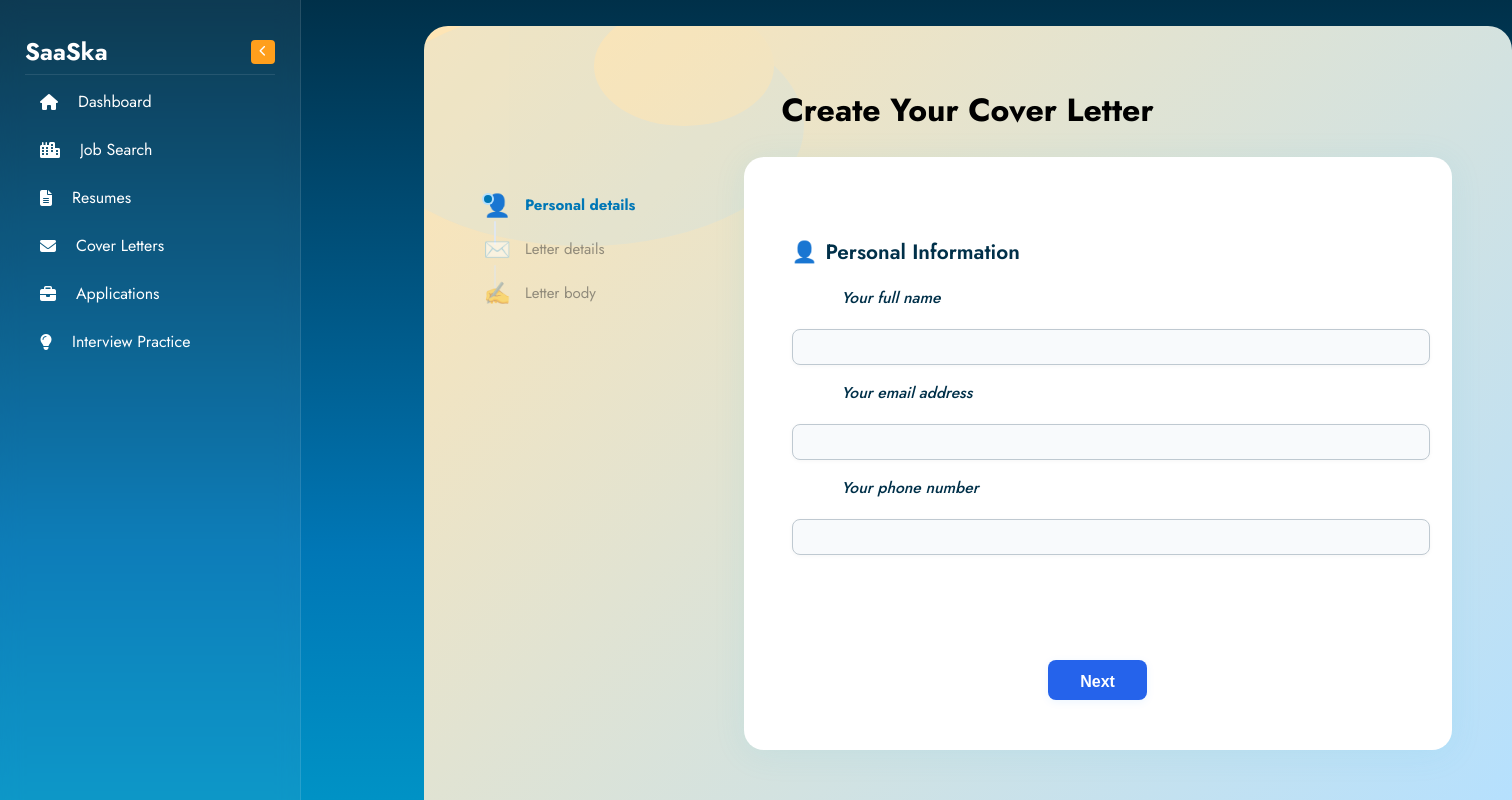
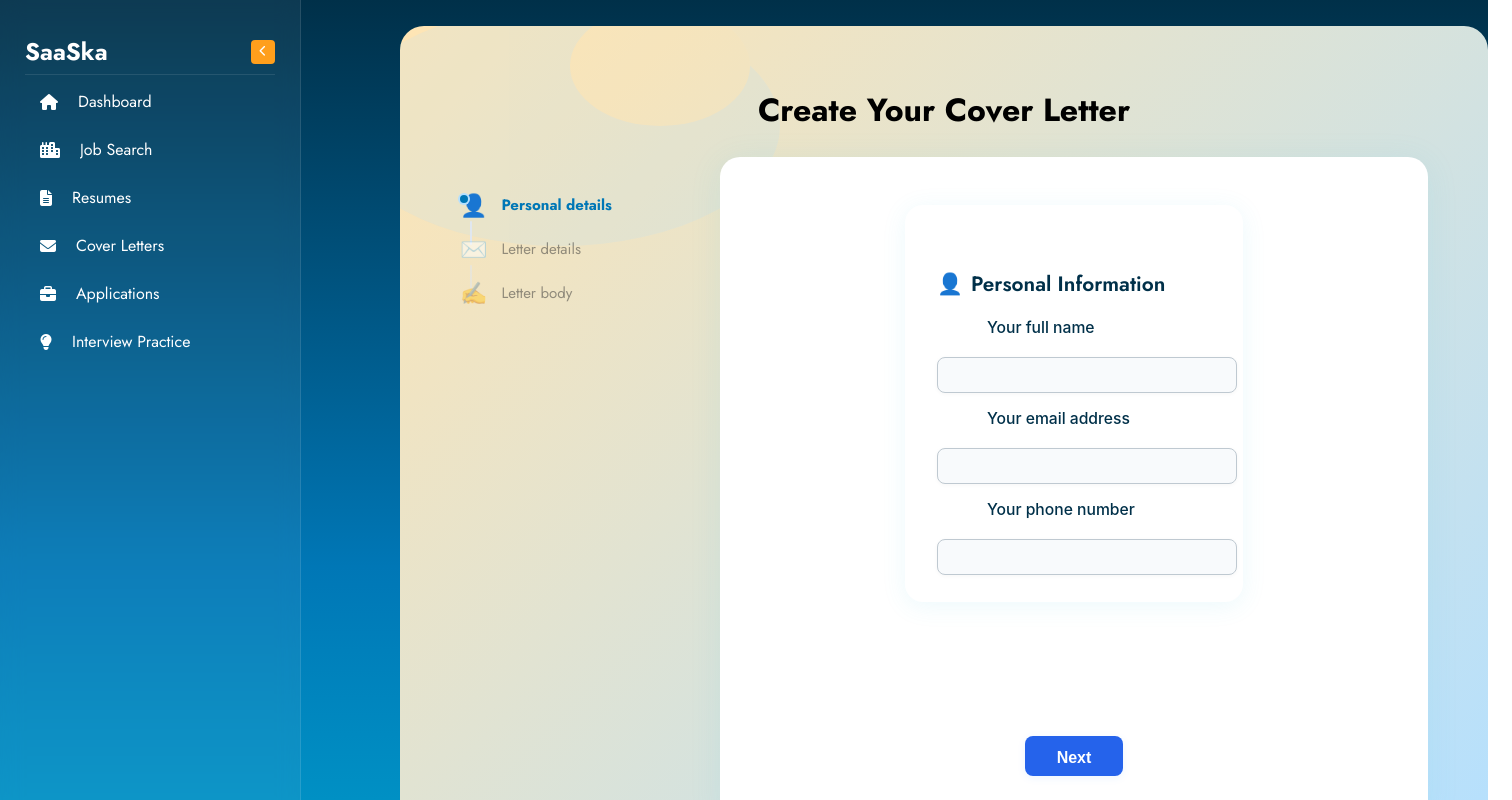
Before and after one commit to lifelongjstring/Saaska, a React (Create React App) app: page /cover-letter-maker-page in a window 1280 px wide. Shown: the top 800 px of the page, 1512 px wide, since content can reach past the window. Built offline with nearby package versions, Linux system fonts and the light colour scheme.

Commit message:
Ensure all form fields and labels use normal (non-italic) font style and consistent font family

```diff
--- a/src/components/CLLetterDetailsForm.jsx
+++ b/src/components/CLLetterDetailsForm.jsx
@@ -2,14 +2,16 @@ import React from "react";
 
 export default function CLLetterDetailsForm({ form, handleChange }) {
   return (
-    <section className="resume-section-card">
-      <h2 className="resume-section-title"><span role="img" aria-label="envelope">✉️</span> Letter Details</h2>
-      <label className="field-label">Recipient name</label>
-      <input name="recipient" type="text" value={form.recipient} onChange={handleChange} />
-      <label className="field-label">Company name</label>
-      <input name="company" type="text" value={form.company} onChange={handleChange} />
-      <label className="field-label">Job title</label>
-      <input name="jobTitle" type="text" value={form.jobTitle} onChange={handleChange} />
-    </section>
+    <div style={{ background: '#fff', borderRadius: 18, boxShadow: '0 4px 24px rgba(70,196,224,0.10)', padding: '32px 32px 24px 32px', margin: '0 auto 32px auto', maxWidth: 520 }}>
+      <section>
+        <h2 className="resume-section-title"><span role="img" aria-label="envelope">✉️</span> Letter Details</h2>
+        <label className="field-label" style={{ fontFamily: 'Inter, Arial, sans-serif', fontStyle: 'normal' }}>Recipient name</label>
+        <input name="recipient" type="text" value={form.recipient} onChange={handleChange} style={{ fontFamily: 'Inter, Arial, sans-serif', fontStyle: 'normal' }} />
+        <label className="field-label" style={{ fontFamily: 'Inter, Arial, sans-serif', fontStyle: 'normal' }}>Company name</label>
+        <input name="company" type="text" value={form.company} onChange={handleChange} style={{ fontFamily: 'Inter, Arial, sans-serif', fontStyle: 'normal' }} />
+        <label className="field-label" style={{ fontFamily: 'Inter, Arial, sans-serif', fontStyle: 'normal' }}>Job title</label>
+        <input name="jobTitle" type="text" value={form.jobTitle} onChange={handleChange} style={{ fontFamily: 'Inter, Arial, sans-serif', fontStyle: 'normal' }} />
+      </section>
+    </div>
   );
 }
--- a/src/components/CLPersonalInfoForm.jsx
+++ b/src/components/CLPersonalInfoForm.jsx
@@ -2,14 +2,16 @@ import React from "react";
 
 export default function CLPersonalInfoForm({ form, handleChange }) {
   return (
-    <section className="resume-section-card">
-      <h2 className="resume-section-title"><span role="img" aria-label="person">👤</span> Personal Information</h2>
-      <label className="field-label">Your full name</label>
-      <input name="name" type="text" value={form.name} onChange={handleChange} required />
-      <label className="field-label">Your email address</label>
-      <input name="email" type="email" value={form.email} onChange={handleChange} required />
-      <label className="field-label">Your phone number</label>
-      <input name="phone" type="tel" value={form.phone} onChange={handleChange} required />
-    </section>
+    <div style={{ background: '#fff', borderRadius: 18, boxShadow: '0 4px 24px rgba(70,196,224,0.10)', padding: '32px 32px 24px 32px', margin: '0 auto 32px auto', maxWidth: 520 }}>
+      <section>
+        <h2 className="resume-section-title"><span role="img" aria-label="person">👤</span> Personal Information</h2>
+        <label className="field-label" style={{ fontFamily: 'Inter, Arial, sans-serif', fontStyle: 'normal' }}>Your full name</label>
+        <input name="name" type="text" value={form.name} onChange={handleChange} required style={{ fontFamily: 'Inter, Arial, sans-serif', fontStyle: 'normal' }} />
+        <label className="field-label" style={{ fontFamily: 'Inter, Arial, sans-serif', fontStyle: 'normal' }}>Your email address</label>
+        <input name="email" type="email" value={form.email} onChange={handleChange} required style={{ fontFamily: 'Inter, Arial, sans-serif', fontStyle: 'normal' }} />
+        <label className="field-label" style={{ fontFamily: 'Inter, Arial, sans-serif', fontStyle: 'normal' }}>Your phone number</label>
+        <input name="phone" type="tel" value={form.phone} onChange={handleChange} required style={{ fontFamily: 'Inter, Arial, sans-serif', fontStyle: 'normal' }} />
+      </section>
+    </div>
   );
 }
--- a/src/components/EducationForm.jsx
+++ b/src/components/EducationForm.jsx
@@ -2,23 +2,25 @@ import React from "react";
 
 export default function EducationForm({ form, handleChange }) {
   return (
+    <div style={{ background: '#fff', borderRadius: 18, boxShadow: '0 4px 24px rgba(70,196,224,0.10)', padding: '32px 32px 24px 32px', margin: '0 auto 32px auto', maxWidth: 520 }}>
       <section>
         <h2 style={{ fontSize: '1.5rem', fontWeight: 800, marginBottom: 8 }}>Education</h2>
         <div style={{ color: '#555', fontSize: '1.08rem', marginBottom: 24 }}>
           Include your most recent school and degree. This gives recruiters insight into your academic background.
         </div>
-      <div style={{ display: 'flex', gap: 16, marginBottom: 18 }}>
-        <div style={{ flex: 1 }}>
-          <label className="field-label">School or university name</label>
-          <input name="school" type="text" value={form.school} onChange={handleChange} style={{ width: '100%' }} />
+        <div style={{ display: 'flex', gap: 64, marginBottom: 18, justifyContent: 'center' }}>
+          <div style={{ minWidth: 300, display: 'flex', flexDirection: 'column', alignItems: 'center' }}>
+            <label className="field-label" style={{ textAlign: 'center', width: '100%', fontFamily: 'Inter, Arial, sans-serif', fontStyle: 'normal' }}>School or university name</label>
+            <input name="school" type="text" value={form.school} onChange={handleChange} style={{ width: 260, fontFamily: 'Inter, Arial, sans-serif', fontStyle: 'normal' }} />
           </div>
-        <div style={{ flex: 1 }}>
-          <label className="field-label">Degree or qualification</label>
-          <input name="degree" type="text" value={form.degree} onChange={handleChange} style={{ width: '100%' }} />
+          <div style={{ minWidth: 300, display: 'flex', flexDirection: 'column', alignItems: 'center' }}>
+            <label className="field-label" style={{ textAlign: 'center', width: '100%', fontFamily: 'Inter, Arial, sans-serif', fontStyle: 'normal' }}>Degree or qualification</label>
+            <input name="degree" type="text" value={form.degree} onChange={handleChange} style={{ width: 260, fontFamily: 'Inter, Arial, sans-serif', fontStyle: 'normal' }} />
           </div>
         </div>
-      <label className="field-label">Additional notes (optional)</label>
-      <textarea name="eduDesc" value={form.eduDesc} onChange={handleChange} style={{ width: '100%' }} />
+        <label className="field-label" style={{ fontFamily: 'Inter, Arial, sans-serif', fontStyle: 'normal' }}>Additional notes (optional)</label>
+        <textarea name="eduDesc" value={form.eduDesc} onChange={handleChange} style={{ width: '100%', fontFamily: 'Inter, Arial, sans-serif', fontStyle: 'normal' }} />
       </section>
+    </div>
   );
 }
--- a/src/components/PersonalInfoForm.jsx
+++ b/src/components/PersonalInfoForm.jsx
@@ -20,13 +20,13 @@ export default function PersonalInfoForm({ form, handleChange }) {
       <fieldset style={{ border: 'none', padding: 0, margin: 0 }}>
         <div style={{ display: 'flex', gap: 16, marginBottom: 18 }}>
           <div style={{ flex: 1 }}>
-            <label style={{ fontWeight: 600, fontSize: 14, marginBottom: 4, display: 'block', color: '#000' }}>First name</label>
+            <label style={{ fontWeight: 600, fontSize: 14, marginBottom: 4, display: 'block', color: '#000', fontFamily: 'Inter, Arial, sans-serif', fontStyle: 'normal' }}>First name</label>
             <div style={{ position: 'relative' }}>
               <input name="name" type="text" value={form.name} onChange={handleChange} required placeholder="John" style={inputStyle} />
             </div>
           </div>
           <div style={{ flex: 1 }}>
-            <label style={{ fontWeight: 600, fontSize: 14, marginBottom: 4, display: 'block', color: '#000' }}>Last name</label>
+            <label style={{ fontWeight: 600, fontSize: 14, marginBottom: 4, display: 'block', color: '#000', fontFamily: 'Inter, Arial, sans-serif', fontStyle: 'normal' }}>Last name</label>
             <div style={{ position: 'relative' }}>
               <input name="lastName" type="text" value={form.lastName || ''} onChange={handleChange} placeholder="Smith" style={inputStyle} />
             </div>
@@ -34,7 +34,7 @@ export default function PersonalInfoForm({ form, handleChange }) {
         </div>
         <div style={{ display: 'flex', gap: 16, alignItems: 'flex-end', marginBottom: 18 }}>
           <div style={{ flex: 2 }}>
-            <label style={{ fontWeight: 600, fontSize: 14, marginBottom: 4, display: 'block', color: '#000' }}>Job title</label>
+            <label style={{ fontWeight: 600, fontSize: 14, marginBottom: 4, display: 'block', color: '#000', fontFamily: 'Inter, Arial, sans-serif', fontStyle: 'normal' }}>Job title</label>
             <div style={{ position: 'relative' }}>
               <input name="jobTitle" type="text" value={form.jobTitle} onChange={handleChange} placeholder="Product Designer" style={inputStyle} />
             </div>
@@ -54,13 +54,13 @@ export default function PersonalInfoForm({ form, handleChange }) {
         </button>
         {showDetails && (
           <div style={{ marginTop: 18, background: '#f8fafc', borderRadius: 8, padding: 18, color: '#000' }}>
-            <label style={{ fontWeight: 600, fontSize: 14, marginBottom: 4, display: 'block', color: '#000' }}>Your email address</label>
+            <label style={{ fontWeight: 600, fontSize: 14, marginBottom: 4, display: 'block', color: '#000', fontFamily: 'Inter, Arial, sans-serif', fontStyle: 'normal' }}>Your email address</label>
             <input name="email" type="email" value={form.email} onChange={handleChange} required placeholder="john@email.com" style={inputStyle} />
-            <label style={{ fontWeight: 600, fontSize: 14, marginBottom: 4, display: 'block', marginTop: 12, color: '#000' }}>Your phone number</label>
+            <label style={{ fontWeight: 600, fontSize: 14, marginBottom: 4, display: 'block', marginTop: 12, color: '#000', fontFamily: 'Inter, Arial, sans-serif', fontStyle: 'normal' }}>Your phone number</label>
             <input name="phone" type="tel" value={form.phone} onChange={handleChange} required placeholder="(555) 555-5555" style={inputStyle} />
-            <label style={{ fontWeight: 600, fontSize: 14, marginBottom: 4, display: 'block', marginTop: 12, color: '#000' }}>City & State</label>
+            <label style={{ fontWeight: 600, fontSize: 14, marginBottom: 4, display: 'block', marginTop: 12, color: '#000', fontFamily: 'Inter, Arial, sans-serif', fontStyle: 'normal' }}>City & State</label>
             <input name="location" type="text" value={form.location} onChange={handleChange} required placeholder="San Francisco, CA" style={inputStyle} />
-            <label style={{ fontWeight: 600, fontSize: 14, marginBottom: 4, display: 'block', marginTop: 12, color: '#000' }}>A brief professional summary</label>
+            <label style={{ fontWeight: 600, fontSize: 14, marginBottom: 4, display: 'block', marginTop: 12, color: '#000', fontFamily: 'Inter, Arial, sans-serif', fontStyle: 'normal' }}>A brief professional summary</label>
             <textarea name="summary" value={form.summary} onChange={handleChange} placeholder="Professional summary..." style={{ ...inputStyle, minHeight: 80, resize: 'vertical' }} />
           </div>
         )}
@@ -83,6 +83,8 @@ const inputStyle = {
   marginTop: 0,
   boxSizing: 'border-box',
   transition: 'border 0.18s, box-shadow 0.18s',
+  fontFamily: 'Inter, Arial, sans-serif',
+  fontStyle: 'normal',
 };
 const photoBtnStyle = {
   display: 'flex',
@@ -98,6 +100,8 @@ const photoBtnStyle = {
   boxShadow: 'none',
   outline: 'none',
   transition: 'border 0.18s, box-shadow 0.18s',
+  fontFamily: 'Inter, Arial, sans-serif',
+  fontStyle: 'normal',
 };
 const addDetailsBtnStyle = {
   width: '100%',
@@ -115,4 +119,6 @@ const addDetailsBtnStyle = {
   alignItems: 'center',
   justifyContent: 'flex-start',
   boxShadow: 'none',
+  fontFamily: 'Inter, Arial, sans-serif',
+  fontStyle: 'normal',
 };
--- a/src/components/WorkExperienceForm.jsx
+++ b/src/components/WorkExperienceForm.jsx
@@ -2,6 +2,7 @@ import React from "react";
 
 export default function WorkExperienceForm({ form, handleChange }) {
   return (
+    <div style={{ background: '#fff', borderRadius: 18, boxShadow: '0 4px 24px rgba(70,196,224,0.10)', padding: '32px 32px 24px 32px', margin: '0 auto 32px auto', maxWidth: 520 }}>
       <section>
         <h2 style={{ fontSize: '1.5rem', fontWeight: 800, marginBottom: 8 }}>Employment history</h2>
         <div style={{ color: '#555', fontSize: '1.08rem', marginBottom: 24 }}>
@@ -9,16 +10,17 @@ export default function WorkExperienceForm({ form, handleChange }) {
         </div>
         <div style={{ display: 'flex', gap: 64, marginBottom: 18, justifyContent: 'center' }}>
           <div style={{ minWidth: 300, display: 'flex', flexDirection: 'column', alignItems: 'center' }}>
-          <label className="field-label" style={{ textAlign: 'center', width: '100%' }}>Job title</label>
-          <input name="jobTitle" type="text" value={form.jobTitle} onChange={handleChange} style={{ width: 260 }} />
+            <label className="field-label" style={{ textAlign: 'center', width: '100%', fontFamily: 'Inter, Arial, sans-serif', fontStyle: 'normal' }}>Job title</label>
+            <input name="jobTitle" type="text" value={form.jobTitle} onChange={handleChange} style={{ width: 260, fontFamily: 'Inter, Arial, sans-serif', fontStyle: 'normal' }} />
           </div>
           <div style={{ minWidth: 300, display: 'flex', flexDirection: 'column', alignItems: 'center' }}>
-          <label className="field-label" style={{ textAlign: 'center', width: '100%' }}>Company name</label>
-          <input name="company" type="text" value={form.company} onChange={handleChange} style={{ width: 260 }} />
+            <label className="field-label" style={{ textAlign: 'center', width: '100%', fontFamily: 'Inter, Arial, sans-serif', fontStyle: 'normal' }}>Company name</label>
+            <input name="company" type="text" value={form.company} onChange={handleChange} style={{ width: 260, fontFamily: 'Inter, Arial, sans-serif', fontStyle: 'normal' }} />
           </div>
         </div>
-      <label className="field-label">What did you do in this role?</label>
-      <textarea name="workDesc" value={form.workDesc} onChange={handleChange} style={{ width: '100%' }} />
+        <label className="field-label" style={{ fontFamily: 'Inter, Arial, sans-serif', fontStyle: 'normal' }}>What did you do in this role?</label>
+        <textarea name="workDesc" value={form.workDesc} onChange={handleChange} style={{ width: '100%', fontFamily: 'Inter, Arial, sans-serif', fontStyle: 'normal' }} />
       </section>
+    </div>
   );
 }
```
Also changed, not shown: src/components/CLLetterBodyForm.jsx (+7 -5 lines). Lines whose indentation alone changed are shown as unchanged.
